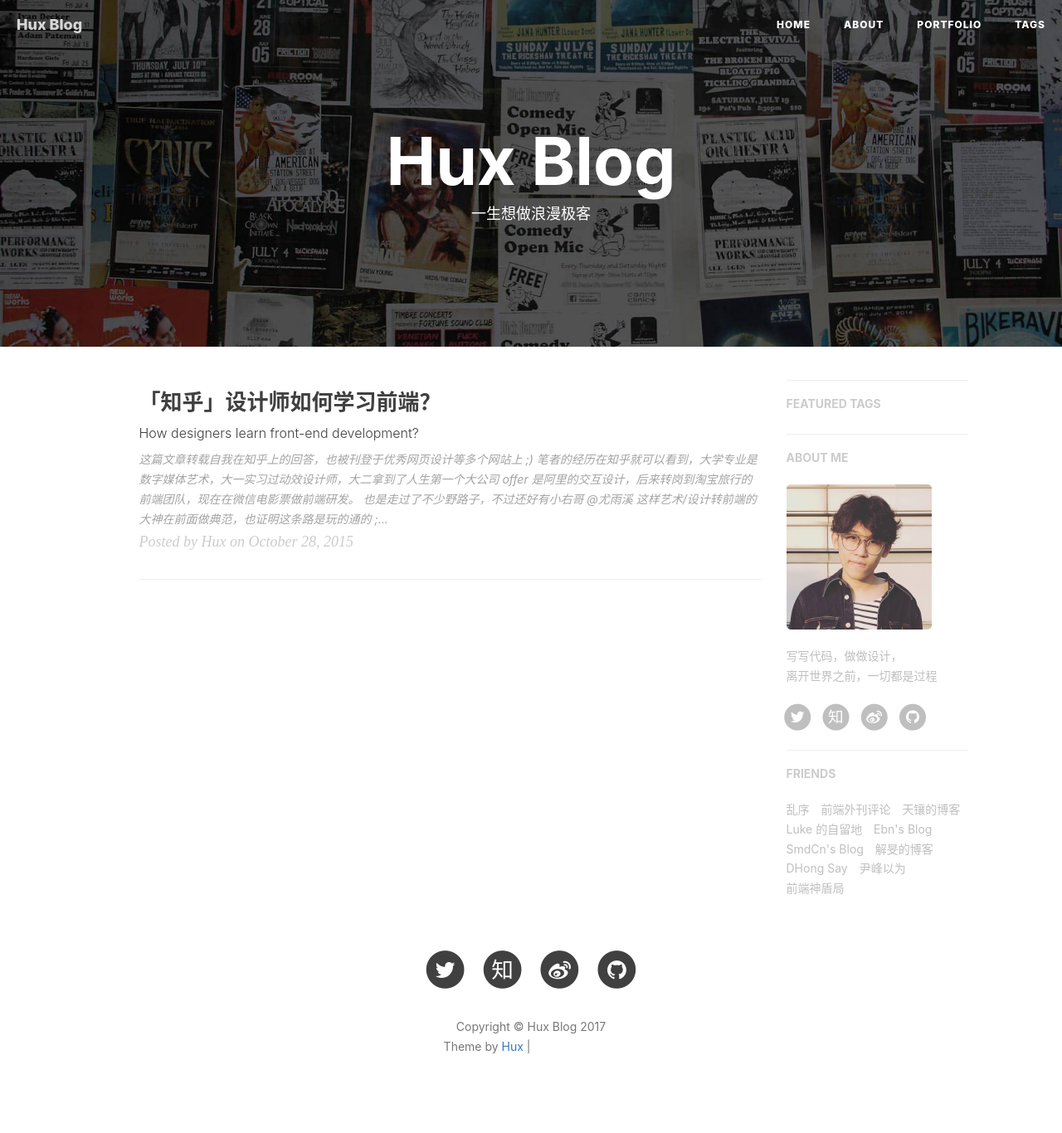
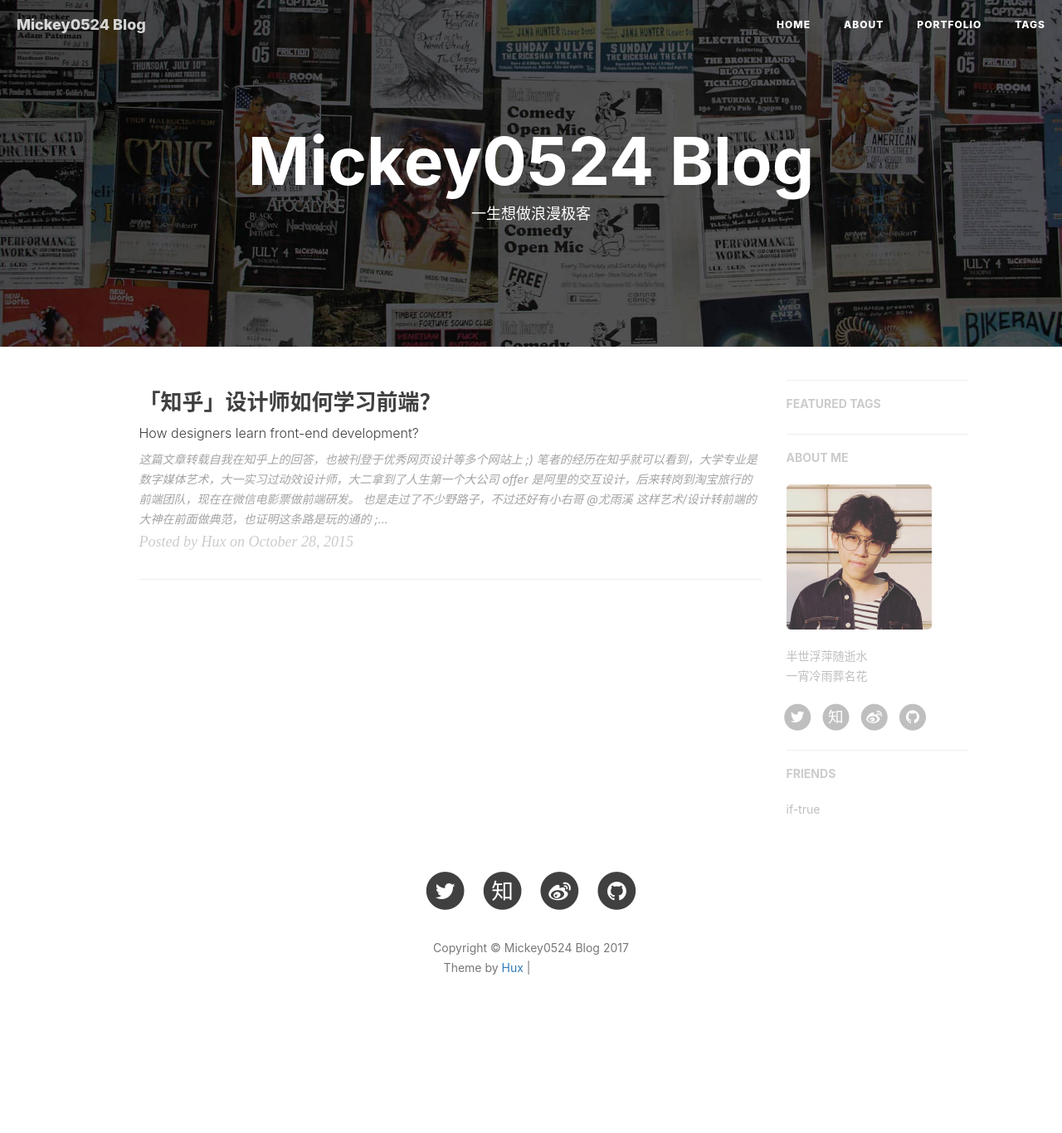
Before and after one commit to mickey0524/mickey0524.github.io, a Jekyll site: the page built from index.html, in a window 1280 px wide. Shown: the whole page at 83% size. Built offline with Jekyll 4.4.1, drawn with Linux system fonts in a browser that asks for light colours; nearby versions of some CDN libraries; the list of posts is cut into pages by our own code; comment, search, counter and statistics services are not loaded; after the commit the page ends 1271 px from its top, so only the background shows below that; some of the changed lines change nothing that is shown; grey boxes are pictures that could not be loaded.

Commit message:
fix(config): change config

```diff
--- a/_config.yml
+++ b/_config.yml
@@ -1,11 +1,11 @@
 # Site settings
-title: Hux Blog
-SEOTitle: 黄玄的博客 | Hux Blog
+title: Mickey0524 Blog
+SEOTitle: 白皓的博客 | Mickey0524 Blog
 header-img: img/home-bg.jpg
-email: huxpro@gmail.com
-description: "关于前端与设计、黑客与画家 | 黄玄，Web & Mobile Lover，Front-End Engineer，UX Designer | 这里是 @Hux黄玄 的个人博客，与你一起发现更大的世界。"
-keyword: "黄玄, Hux黄玄, Hux, 鬼栈, huxpro, @huxpro, 黄玄的博客, Hux Blog, 博客, 个人网站, 互联网, 前端, 设计, 产品, 肖玉, Lynn, 肖玉的男朋友"
-url: "https://huangxuan.me"              # your host, for absolute URL
+email: buptbh@163.com
+description: "web前端 | 白皓，Web & Front-End Engineer | 这里是 @mickey0524白皓 的个人博客，与你一起发现更大的世界。"
+keyword: "白皓, mickey0524, byr, 白皓的博客, mickey0524 Blog, 博客, 个人网站, 互联网, 前端"
+url: "https://mickey.github.io"              # your host, for absolute URL
 baseurl: ""                             # for example, '/blog' if your blog hosted on 'host/blog'
 
 
@@ -67,7 +67,7 @@ ga_domain: huangxuan.me
 
 # Sidebar settings
 sidebar: true                           # whether or not using Sidebar.
-sidebar-about-description: "写写代码，做做设计，<br>离开世界之前，一切都是过程"
+sidebar-about-description: "半世浮萍随逝水<br>一宵冷雨葬名花"
 sidebar-avatar: /img/avatar-hux.jpg      # use absolute URL, seeing it's used in both `/` and `/about/`
 
 
@@ -90,34 +90,35 @@ friends: [
     #     title: "Su",
     #     href: "http://su.gallery/"
     # },{
-        title: "乱序",
-        href: "http://mida.re/"
-    },{
-        title: "前端外刊评论",
-        href: "http://qianduan.guru/"
-    },{
-        title: "天镶的博客",
-        href: "http://lingyu.wang/"
-    },{
-        title: "Luke 的自留地",
-        href: "http://hmqk1995.github.io"
-    },{
-        title: "Ebn's Blog",
-        href: "http://ebnbin.com/"
-    },{
-        title: "SmdCn's Blog",
-        href: "http://blog.smdcn.net"
-    },{
-        title: "解旻的博客",
-        href: "http://xieminis.me/"
-    },{
-        title: "DHong Say",
-        href: "http://dhong.co"
-    },{
-        title: "尹峰以为",
-        href: "http://ingf.github.io/"
-    },{
-        title: "前端神盾局",
-        href: "http://wepiaofei.github.io/blog/"
+        title: "if-true",
+        href: "http://if-true.com/"
     }
+    # },{
+    #     title: "前端外刊评论",
+    #     href: "http://qianduan.guru/"
+    # },{
+    #     title: "天镶的博客",
+    #     href: "http://lingyu.wang/"
+    # },{
+    #     title: "Luke 的自留地",
+    #     href: "http://hmqk1995.github.io"
+    # },{
+    #     title: "Ebn's Blog",
+    #     href: "http://ebnbin.com/"
+    # },{
+    #     title: "SmdCn's Blog",
+    #     href: "http://blog.smdcn.net"
+    # },{
+    #     title: "解旻的博客",
+    #     href: "http://xieminis.me/"
+    # },{
+    #     title: "DHong Say",
+    #     href: "http://dhong.co"
+    # },{
+    #     title: "尹峰以为",
+    #     href: "http://ingf.github.io/"
+    # },{
+    #     title: "前端神盾局",
+    #     href: "http://wepiaofei.github.io/blog/"
+    # }
 ]
```
